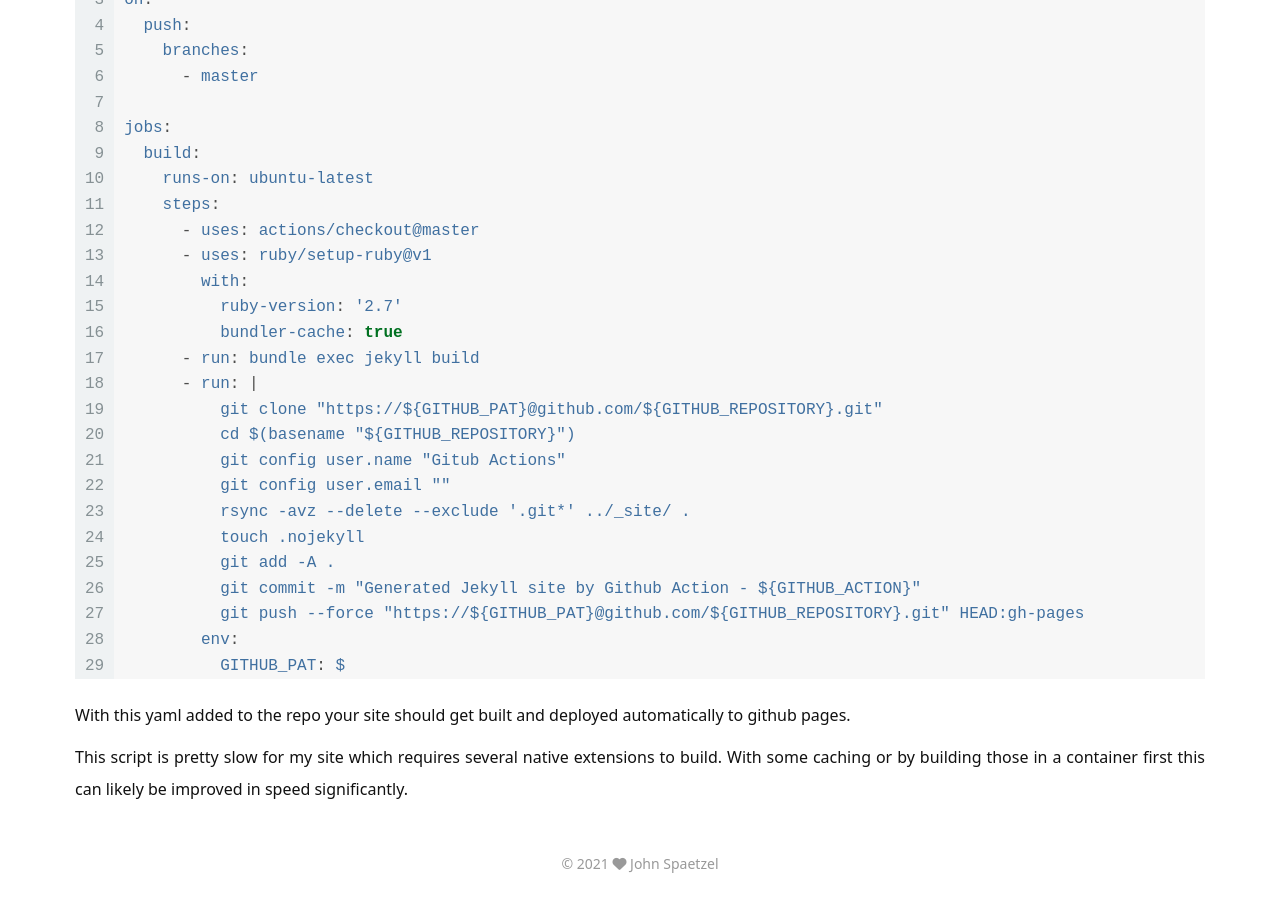
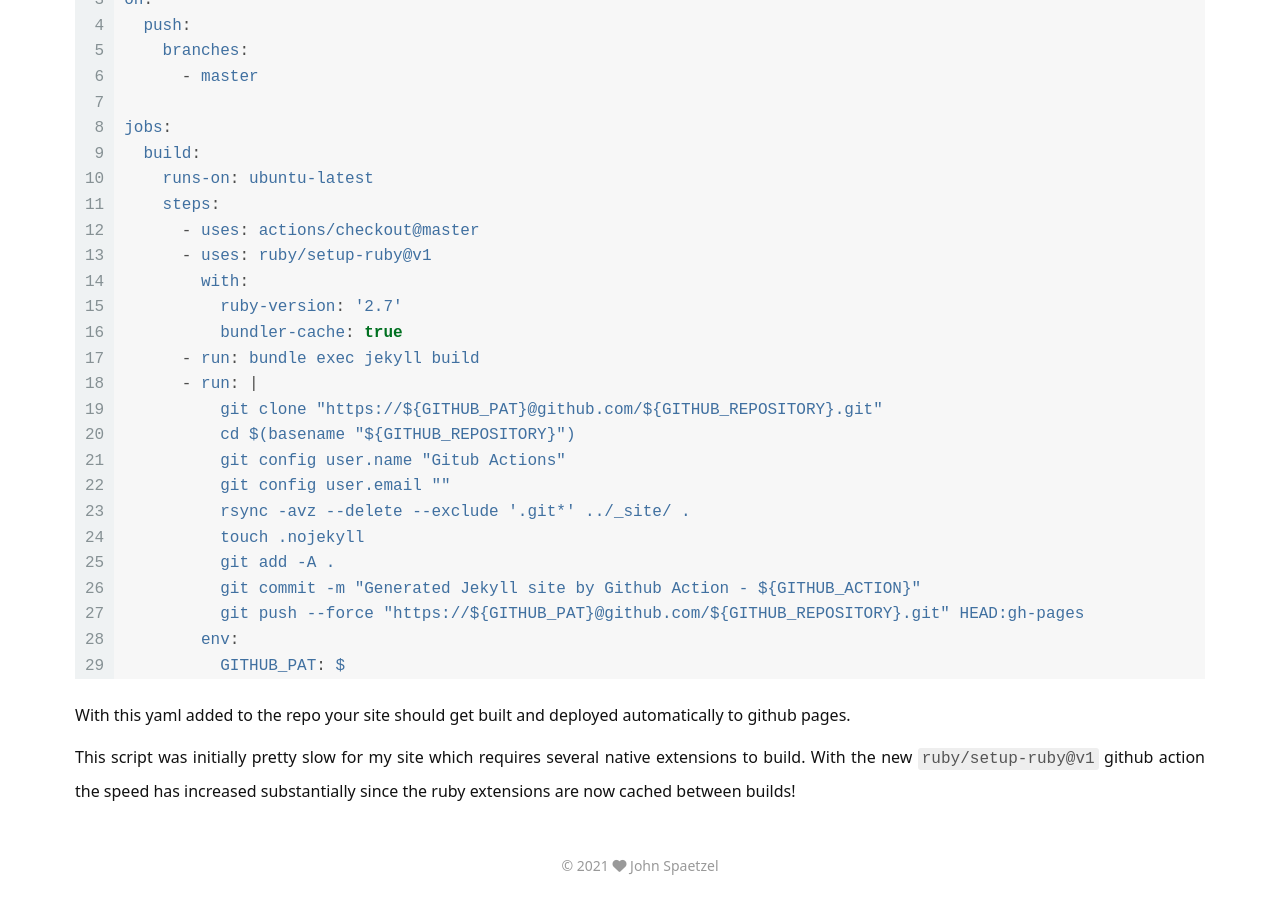
Before and after one commit to jspaetzel/meh.dev, a Jekyll site: the page built from _posts/2019-12-04-dropin-jekyll-build-github.markdown, in a window 1280 px wide and 900 px high, scrolled down 854 px. Built offline with Jekyll 4.4.1, drawn with Linux system fonts in a browser that asks for light colours; nearby versions of some CDN libraries; comment, search, counter and statistics services are not loaded.

Commit message:
amend jekyll post to indicate it's now FAST

```diff
--- a/_posts/2019-12-04-dropin-jekyll-build-github.markdown
+++ b/_posts/2019-12-04-dropin-jekyll-build-github.markdown
@@ -62,4 +62,4 @@ jobs:
 
 With this yaml added to the repo your site should get built and deployed automatically to github pages.
 
-This script is pretty slow for my site which requires several native extensions to build. With some caching or by building those in a container first this can likely be improved in speed significantly.
+This script was initially pretty slow for my site which requires several native extensions to build. With the new `ruby/setup-ruby@v1` github action the speed has increased substantially since the ruby extensions are now cached between builds!
```
